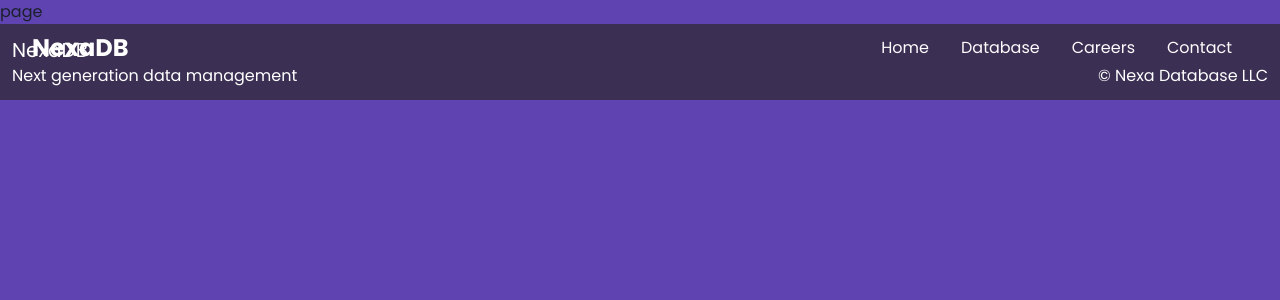
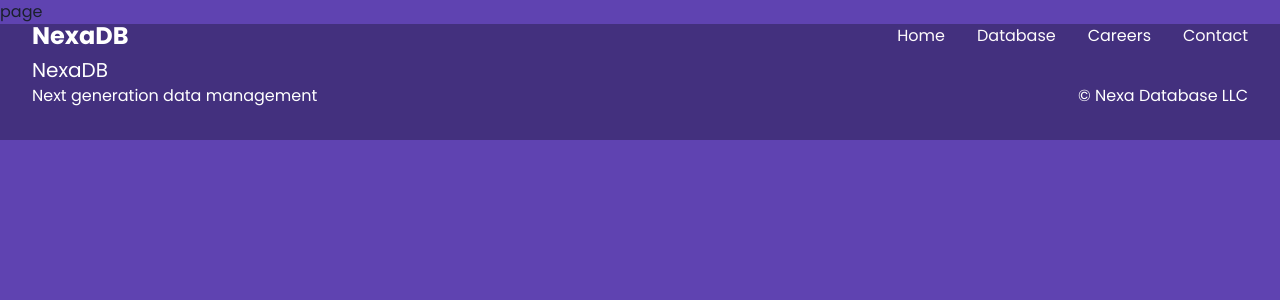
Before and after one commit to Kooperlol/nexadb, a Next.js app: page /careers in a window 1280 px wide. Shown: the top 300 px of the page. Built offline with nearby package versions, Linux system fonts and the light colour scheme.

Commit message:
updated navigation

```diff
--- a/src/app/globals.css
+++ b/src/app/globals.css
@@ -8,7 +8,7 @@
     --secondary: 257 27% 26%;
     --foreground: 261 9% 71%;
     --background: 330 50% 99%;
-    --primary-foreground: 0 0% 0%;
+    --primary-foreground: 255 45% 34%;
     --secondary-foreground: 100 100% 100%;
   }
 }
--- a/src/components/shared/footer.tsx
+++ b/src/components/shared/footer.tsx
@@ -2,7 +2,7 @@ import React from "react";
 
 const Footer = () => {
   return (
-    <div className="flex flex-row justify-between items-end p-3 bg-secondary text-white text-center">
+    <div className="flex flex-row justify-between items-end p-8 bg-primary-foreground text-white text-center">
       <div className="flex flex-col text-left">
         <p className="text-xl">NexaDB</p>
         <p>Next generation data management</p>
--- a/src/components/shared/header.tsx
+++ b/src/components/shared/header.tsx
@@ -1,11 +1,21 @@
 "use client";
 import Link from "next/link";
 import React, { useState, useEffect } from "react";
-import Image from "next/image";
+import {
+  Box,
+  Text,
+  Popover,
+  PopoverTrigger,
+  PopoverContent,
+  PopoverBody,
+  PopoverArrow,
+} from "@chakra-ui/react";
 import { AiOutlineMenu, AiOutlineClose } from "react-icons/ai";
+import { FaChevronRight, FaChevronDown } from "react-icons/fa";
 
 export default function Header() {
   const [nav, setNav] = useState(false);
+  const [careersOpen, setCareersOpen] = useState(false);
   const [scrollPosition, setScrollPosition] = useState(0);
 
   const handleNav = () => {
@@ -29,22 +39,54 @@ export default function Header() {
       <div
         className={`m-auto flex w-screen justify-between items-center px-8 py-5 text-white ${
           scrollPosition > 0
-            ? "fixed bg-primary drop-shadow-md"
-            : "fixed shadow-none"
+            ? "ease-in duration-150 fixed bg-primary-foreground drop-shadow-md"
+            : "ease-out duration-150 fixed shadow-none"
         }`}
       >
         <p className="text-2xl font-bold">NexaDB</p>
-        <ul className="hidden text-background sm:flex">
-          <li className="p-4 hover:text-purple-950 transition duration-300 transform hover:scale-110">
+        <ul className="gap-8 hidden text-background sm:flex items-center">
+          <li className="hover:text-purple-950 transition duration-300 transform hover:scale-110">
             <Link href="/">Home</Link>
           </li>
-          <li className="p-4 hover:text-purple-950 transition duration-300 transform hover:scale-110">
+          <li className=" hover:text-purple-950 transition duration-300 transform hover:scale-110">
             <Link href="/database">Database</Link>
           </li>
-          <li className="p-4 hover:text-purple-950 transition duration-300 transform hover:scale-110">
-            <Link href="/careers">Careers</Link>
+          <li className="relative">
+            <Popover trigger="hover" placement="bottom">
+              <PopoverTrigger>
+                <Box
+                  className="hover:text-purple-950 transition duration-300 transform hover:scale-110"
+                  cursor="pointer"
+                  color="gray.800"
+                  textColor={"white"}
+                  transition="color 0.3s, transform 0.3s"
+                >
+                  Careers
+                </Box>
+              </PopoverTrigger>
+              <PopoverContent
+                p={2}
+                fontSize="md"
+                style={{ width: "min-content" }}
+                className="text-center text-black"
+                bg="white"
+              >
+                <PopoverArrow />
+                <PopoverBody className="flex flex-col gap-3">
+                  <Text className="hover:text-purple-950 transition duration-300 transform hover:scale-110">
+                    Why Us
+                  </Text>
+                  <Text className="hover:text-purple-950 transition duration-300 transform hover:scale-110">
+                    Positions
+                  </Text>
+                  <Text className="hover:text-purple-950 transition duration-300 transform hover:scale-110">
+                    Apply
+                  </Text>
+                </PopoverBody>
+              </PopoverContent>
+            </Popover>
           </li>
-          <li className="p-4 hover:text-purple-950 transition duration-300 transform hover:scale-110">
+          <li className=" hover:text-purple-950 transition duration-300 transform hover:scale-110">
             <Link href="/contact">Contact</Link>
           </li>
         </ul>
@@ -61,33 +103,41 @@ export default function Header() {
         <div
           className={
             nav
-              ? "sm:hidden z-40 absolute top-0 left-0 right-0 bottom-0 flex justify-center items-center w-full h-screen bg-black text-center ease-in duration-300"
-              : "sm:hidden z-40 absolute top-0 left-[-100%] right-0 bottom-0 flex justify-center items-center w-full h-screen bg-black text-center ease-in duration-300"
+              ? "sm:hidden z-40 absolute top-0 left-0 right-0 bottom-0 flex justify-center items-center w-full h-screen bg-black text-left ease-in duration-300"
+              : "sm:hidden z-40 absolute top-0 left-[-100%] right-0 bottom-0 flex justify-center items-center w-full h-screen bg-black text-left ease-in duration-300"
           }
         >
-          <ul>
-            <li
-              onClick={handleNav}
-              className="p-4 text-4xl hover:text-white transition duration-300 transform hover:scale-110"
-            >
+          <ul className="flex-col text-4xl gap-5 flex">
+            <li className="hover:text-purple-950" onClick={handleNav}>
               <Link href="/">Home</Link>
             </li>
-            <li
-              onClick={handleNav}
-              className="p-4 text-4xl hover:text-white transition duration-300 transform hover:scale-110"
-            >
+            <li className="hover:text-purple-950" onClick={handleNav}>
               <Link href="/database">Database</Link>
             </li>
-            <li
-              onClick={handleNav}
-              className="p-4 text-4xl hover:text-white transition duration-300 transform hover:scale-110"
-            >
-              <Link href="/careers">Careers</Link>
+            <li>
+              <p
+                onClick={() => {
+                  setCareersOpen(!careersOpen);
+                }}
+                className="hover:text-purple-950 flex flex-row items-center gap-2"
+              >
+                <span>Careers</span>
+                {careersOpen ? (
+                  <FaChevronDown size={25} />
+                ) : (
+                  <FaChevronRight size={25} />
+                )}
+              </p>
+              <ul
+                hidden={!careersOpen}
+                className="px-5 py-3 flex flex-col gap-2"
+              >
+                <li className="hover:text-purple-950">Why Us</li>
+                <li className="hover:text-purple-950">Positions</li>
+                <li className="hover:text-purple-950">Apply</li>
+              </ul>
             </li>
-            <li
-              onClick={handleNav}
-              className="p-4 text-4xl hover:text-white transition duration-300 transform hover:scale-110"
-            >
+            <li className="hover:text-purple-950" onClick={handleNav}>
               <Link href="/contact">Contact</Link>
             </li>
           </ul>
```
